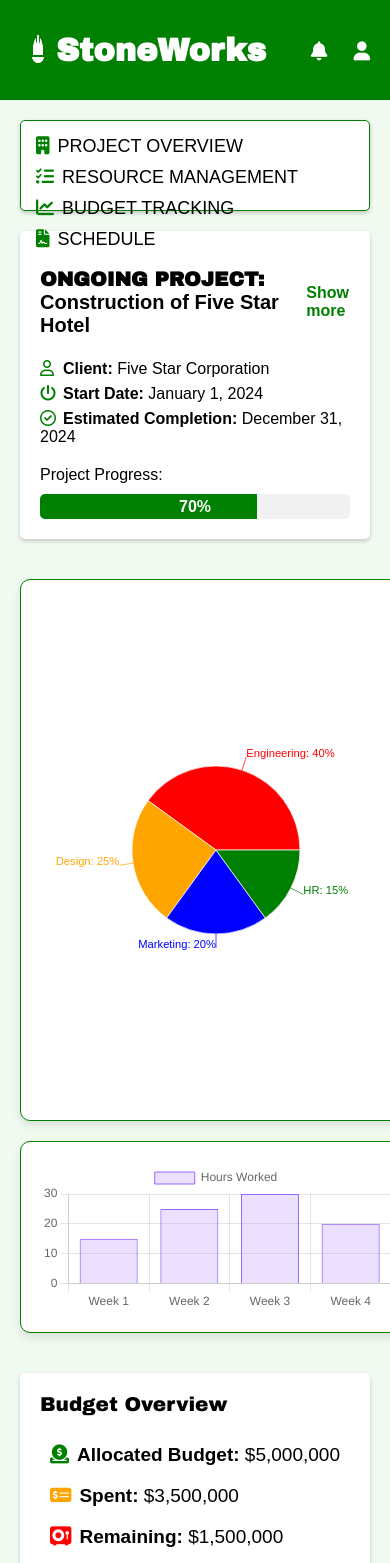
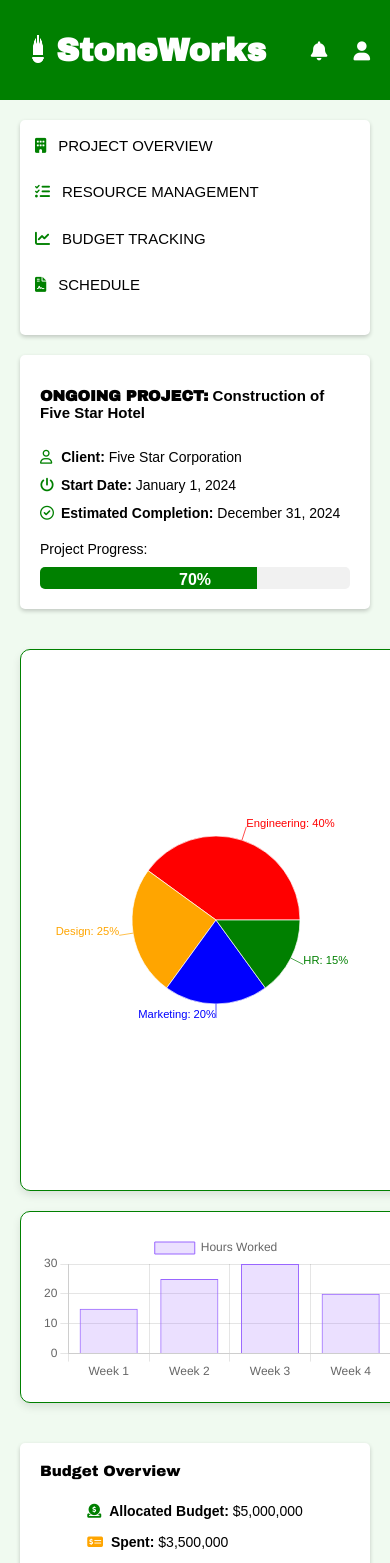
Before and after one commit to UceeCode/construction-dashboard, a React (Create React App) app: page / in a window 390 px wide. Shown: the top 1563 px of the page. Built offline with nearby package versions, Linux system fonts and the light colour scheme; a web font is replaced by a local one.

Commit message:
add responsiveness for main section

```diff
--- a/src/components/Main.css
+++ b/src/components/Main.css
@@ -29,11 +29,11 @@
     text-transform: uppercase;
 }
 
-.main-nav a:hover {
+/* .main-nav a:hover {
     margin-bottom: 2px;
     border-bottom: 3px solid green;
     transition: .4s;
-}
+} */
 
 .projectOverview {
     margin-top: 40px;
@@ -210,20 +210,53 @@
 
     .main-nav {
         flex-direction: column;
+        height: 185px;
         align-items: flex-start;
+        border: none;
     }
 
     .main-nav a {
-        margin-bottom: 10px;
+        margin-bottom: 25px;
+        font-size: 15px;
     }
+
+    .main-nav a i {
+        margin-right: 12px;
+    }
+
 
     .projectOverview,
     .budget-container {
         margin-top: 20px;
     }
 
+    .projectOverview .project-head {
+        margin-bottom: 15px;
+    }
+
+    .projectOverview .project-head h2{
+        font-size: 15px;
+    }
+
+    .projectOverview .project-head span{
+        font-size: 15px;
+    }
+
+    .projectOverview .project-head p{
+       display: none;
+    }
+
+    .projectOverview .details p {
+        font-size: 14px;
+        margin-bottom: 12px;
+    }
+
+    .progress-title {
+        font-size: 14px;
+    }
+
     .progress-bar {
-        height: 25px;
+        height: 22px;
     }
 
     .progress-percent {
@@ -232,6 +265,14 @@
 
     .budget-content {
         flex-direction: column;
+    }
+
+    .budget-container .budget-title{
+        font-size: 15px;
+    }
+
+    .budget-info p {
+        font-size: 14px;
     }
 
     .budget-chart {
--- a/src/components/Main.js
+++ b/src/components/Main.js
@@ -114,7 +114,6 @@ const Main = () => {
 
             <div className="resource-container">
                 <div className="resource-allocation">
-                    {/* <h3 className="resource-title">Resource Allocation</h3> */}
                     <PieChart width={500} height={500}>
                         <Pie
                             data={pieData}
```
